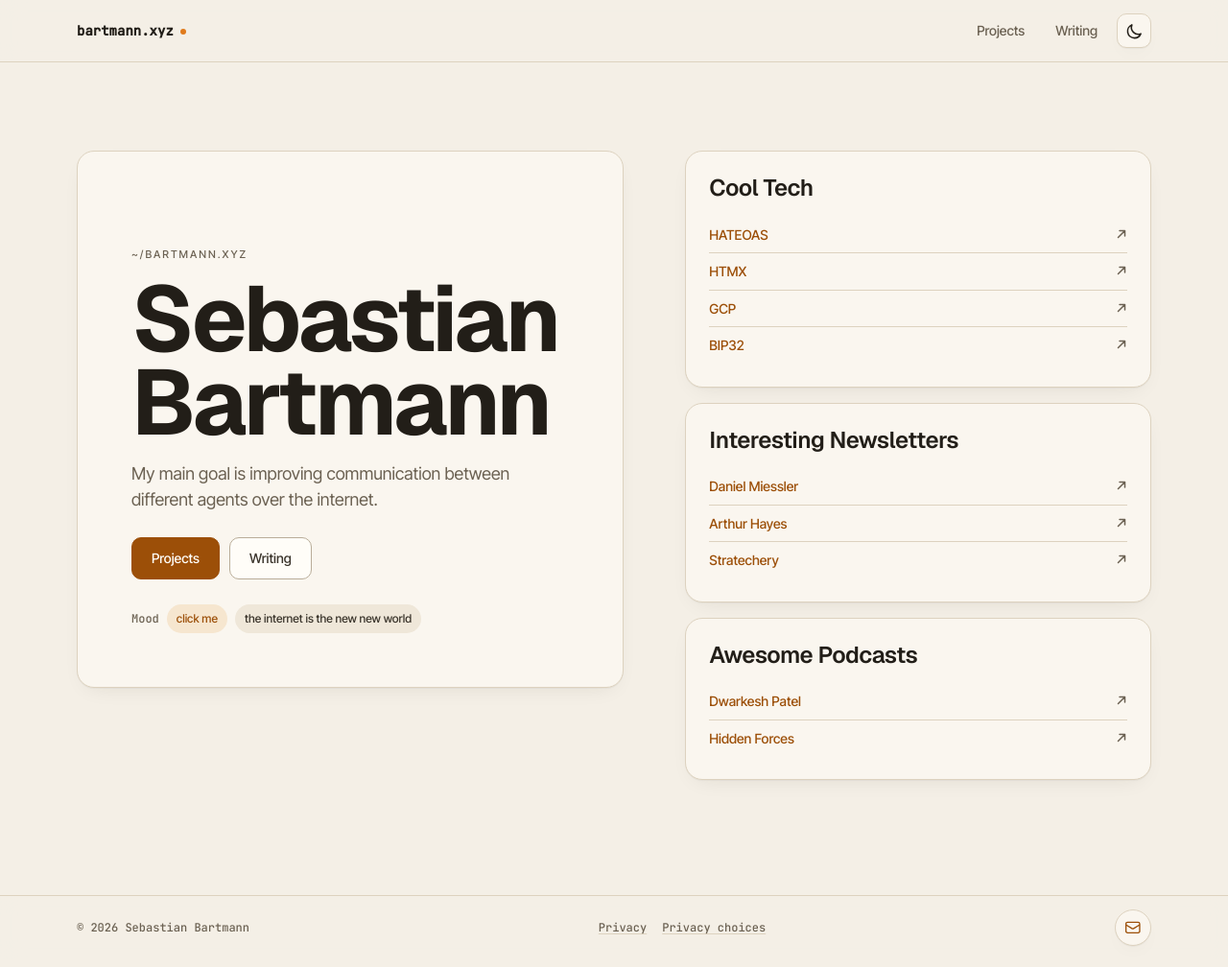
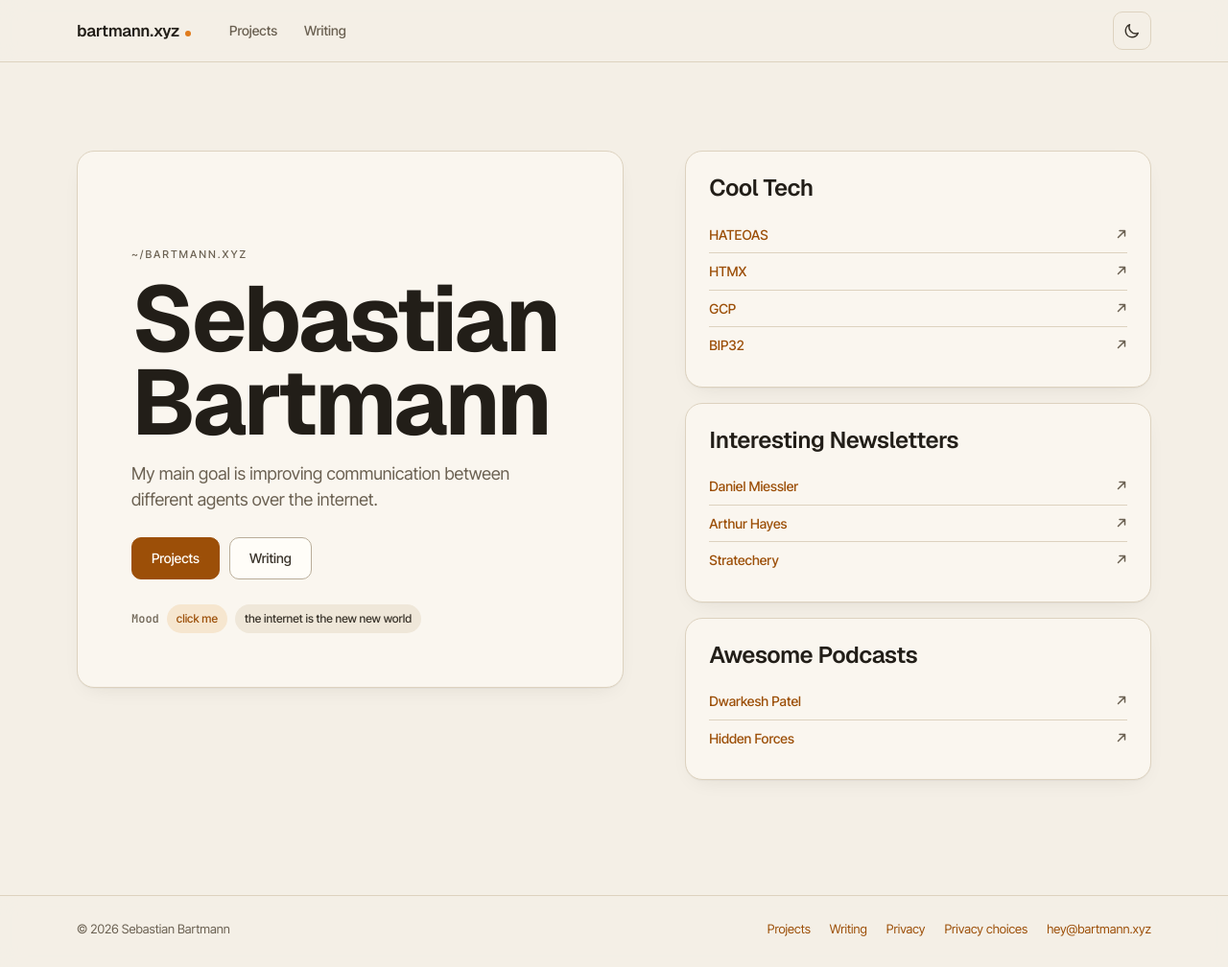
Before and after one commit to sebastianbartmann/bartmannxyz, a FastAPI app: page / in a window 1280 px wide. Shown: the whole page at 96% size. Before the commit the page ends 986 px from the top, so only its background shows below. Run offline with FastAPI, Linux system fonts and the light colour scheme.

Commit message:
Rework header and footer: sans type, nav beside the brand, text footer links

```diff
--- a/app/static/css/main.css
+++ b/app/static/css/main.css
@@ -182,13 +182,13 @@ ol {
     overflow: hidden;
 }
 
+/* Site chrome: one container width for header and footer, aligned with the page content. */
 .site-header,
 .site-footer {
     position: relative;
     z-index: 2;
     color: var(--ui-text);
     background: color-mix(in srgb, var(--ui-bg) 92%, transparent);
-    border-color: var(--ui-line);
     backdrop-filter: blur(12px);
 }
 
@@ -204,69 +204,72 @@ ol {
 
 .site-nav,
 .site-footer__content {
-    width: min(1120px, calc(100vw - 32px));
+    width: min(1120px, calc(100% - 48px));
     margin: 0 auto;
     display: flex;
     align-items: center;
-    justify-content: space-between;
-    padding: 14px 0;
+}
+
+.site-nav {
+    min-height: 64px;
+    gap: 28px;
 }
 
 .site-nav__brand {
+    display: inline-flex;
+    align-items: center;
+    min-height: 40px;
     color: var(--ui-strong);
-    font: 600 14px/1.2 var(--ds-font-mono);
-    letter-spacing: 0;
+    font: 600 17px/1.2 var(--ds-font-display);
+    letter-spacing: -0.02em;
 }
 
 .site-nav__brand::after {
     content: "";
-    display: inline-block;
     width: 6px;
     height: 6px;
-    margin-left: 7px;
+    margin: 5px 0 0 6px;
     border-radius: 50%;
     background: var(--ui-focus);
-    vertical-align: 1px;
 }
 
 .site-nav__links {
     display: flex;
-    gap: 8px;
-    margin-left: auto;
+    gap: 4px;
 }
 
 .site-nav__link {
     display: inline-flex;
     align-items: center;
     min-height: 36px;
-    padding: 8px 12px;
+    padding: 0 12px;
     border-radius: var(--ds-r-md);
     color: var(--ui-muted);
     font: 500 14px/1.2 var(--ds-font-sans);
 }
 
-.site-nav__link:hover,
-.site-nav__link[aria-current="page"] {
-    color: var(--ui-accent);
-}
-
 .site-nav__link:hover {
+    color: var(--ui-strong);
     background: var(--ui-hover);
 }
 
+.site-nav__link[aria-current="page"] {
+    color: var(--ui-accent);
+    background: var(--ui-tint);
+}
+
 .theme-toggle {
-    width: 36px;
-    height: 36px;
+    width: 40px;
+    height: 40px;
     display: inline-flex;
     align-items: center;
     justify-content: center;
-    margin-left: 8px;
+    margin-left: auto;
     padding: 0;
-    color: var(--ui-strong);
-    background: var(--ui-panel);
+    color: var(--ui-text);
+    background: transparent;
     border: 1px solid var(--ui-line);
     border-radius: var(--ds-r-md);
-    box-shadow: var(--ds-shadow-card);
     cursor: pointer;
 }
 
@@ -275,8 +278,8 @@ ol {
 }
 
 .theme-toggle__icon {
-    width: 19px;
-    height: 19px;
+    width: 18px;
+    height: 18px;
     display: block;
 }
 
@@ -293,48 +296,29 @@ ol {
 }
 
 .site-footer__content {
+    flex-wrap: wrap;
+    justify-content: space-between;
+    gap: 4px 24px;
+    padding: 18px 0 24px;
     color: var(--ui-muted);
-    font: 500 12px/1.2 var(--ds-font-mono);
+    font: 400 13px/1.4 var(--ds-font-sans);
 }
 
 .site-footer__links {
     display: flex;
     flex-wrap: wrap;
-    gap: 4px 16px;
-    margin: 0 16px;
+    gap: 0 20px;
 }
 
 .site-footer__link {
-    color: var(--ui-muted);
-    text-decoration: underline;
-    text-decoration-color: var(--ui-line);
-    text-underline-offset: 0.2em;
+    display: inline-flex;
+    align-items: center;
+    min-height: 32px;
+    color: var(--ui-accent);
 }
 
 .site-footer__link:hover {
     text-decoration: underline;
-    text-decoration-color: currentColor;
-}
-
-.site-footer__icon {
-    flex: none;
-    width: 38px;
-    height: 38px;
-    display: inline-flex;
-    align-items: center;
-    justify-content: center;
-    border-radius: var(--ds-r-pill);
-    background: var(--ui-panel);
-    border: 1px solid var(--ui-line);
-    color: var(--ui-accent);
-    box-shadow: var(--ds-shadow-card);
-}
-
-.site-footer__icon svg {
-    width: 1.1rem;
-    height: 1.1rem;
-    stroke: currentColor;
-    stroke-width: 1.8;
 }
 
 .button {
@@ -877,21 +861,25 @@ ol {
 
     .site-nav,
     .site-footer__content {
-        width: min(100vw - 24px, 1120px);
+        width: calc(100% - 24px);
+    }
+
+    .site-nav {
+        min-height: 56px;
+        gap: 12px;
     }
 
     .site-nav__links {
-        gap: 2px;
+        gap: 0;
     }
 
     .site-nav__link {
-        padding: 8px 9px;
+        padding: 0 9px;
     }
 
     .theme-toggle {
-        width: 34px;
-        height: 34px;
-        margin-left: 4px;
+        width: 36px;
+        height: 36px;
     }
 
     .hero {
--- a/app/templates/partials/footer.html
+++ b/app/templates/partials/footer.html
@@ -1,20 +1,13 @@
 <footer class="site-footer">
     <div class="site-footer__content">
         <p>© {{ current_year() }} Sebastian Bartmann</p>
-        <nav class="site-footer__links" aria-label="Privacy">
+        <nav class="site-footer__links" aria-label="Footer">
+            <a href="/projects" class="site-footer__link">Projects</a>
+            <a href="/blog" class="site-footer__link">Writing</a>
             <a href="/privacy" class="site-footer__link">Privacy</a>
             <a href="/privacy" class="site-footer__link" data-dl-open>Privacy choices</a>
+            <a href="mailto:hey@bartmann.xyz" class="site-footer__link"
+               data-dl-event="contact_click" data-dl-prop-channel="email">hey@bartmann.xyz</a>
         </nav>
-        <a href="mailto:hey@bartmann.xyz" class="site-footer__icon" aria-label="Email"
-           data-dl-event="contact_click" data-dl-prop-channel="email">
-            <svg xmlns="http://www.w3.org/2000/svg"
-                 viewBox="0 0 24 24"
-                 fill="none"
-                 stroke="currentColor">
-                <path stroke-linecap="round"
-                      stroke-linejoin="round"
-                      d="M21.75 6.75v10.5a2.25 2.25 0 01-2.25 2.25h-15a2.25 2.25 0 01-2.25-2.25V6.75m19.5 0A2.25 2.25 0 0019.5 4.5h-15a2.25 2.25 0 00-2.25 2.25m19.5 0v.243a2.25 2.25 0 01-1.07 1.916l-7.5 4.615a2.25 2.25 0 01-2.36 0L3.32 8.91a2.25 2.25 0 01-1.07-1.916V6.75"/>
-            </svg>
-        </a>
     </div>
 </footer>
--- a/app/templates/partials/header.html
+++ b/app/templates/partials/header.html
@@ -1,5 +1,5 @@
 <header class="site-header">
-    <nav class="site-nav">
+    <nav class="site-nav" aria-label="Primary">
         <a href="/" class="site-nav__brand">bartmann.xyz</a>
         <div class="site-nav__links">
             <a href="/projects" class="site-nav__link"{% if request.url.path.startswith('/projects') %} aria-current="page"{% endif %}>Projects</a>
```
